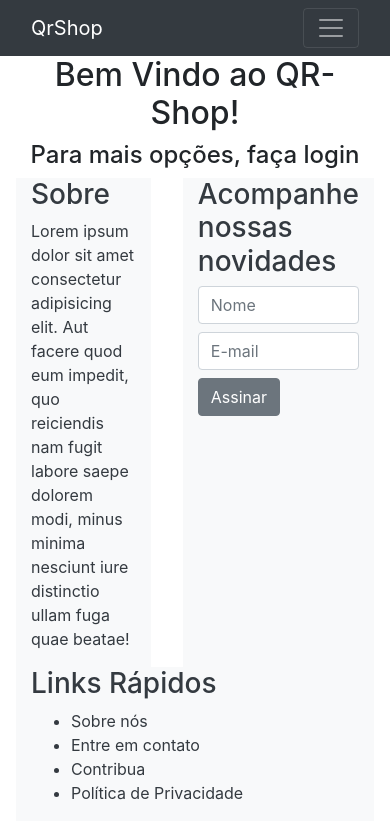
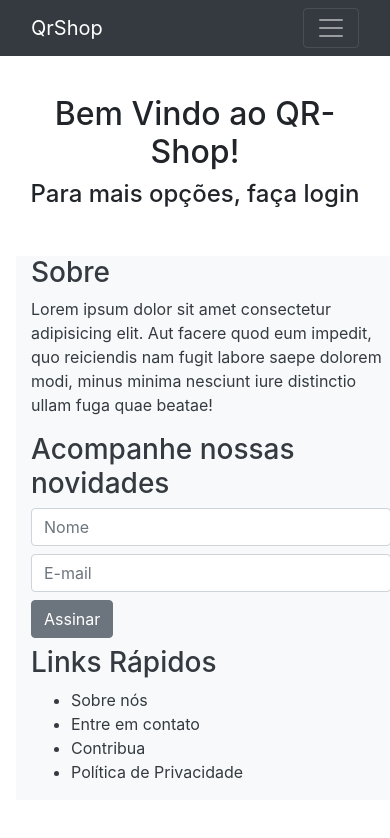
Before and after one commit to 21E321E4-DFE-GRP-EDS-01C1-N2-P1/qr-shop2, a Vue app: page / in a window 390 px wide. Shown: the top 838 px of the page. Built offline with nearby package versions, Linux system fonts and the light colour scheme.

Commit message:
footer responsivo

```diff
--- a/src/components/templates/footer/Footer.vue
+++ b/src/components/templates/footer/Footer.vue
@@ -1,6 +1,6 @@
 <template>
   <b-container>
-    <b-row>
+    <b-row id='row'>
       <b-col class='bg-light text-dark mx-3'>
         <h3>Sobre</h3>
         <p>Lorem ipsum dolor sit amet consectetur adipisicing elit. Aut facere quod eum impedit, quo reiciendis nam fugit labore saepe dolorem modi, minus minima nesciunt iure distinctio ullam fuga quae beatae!</p>
@@ -33,4 +33,11 @@ export default {
 </script>
 
 <style scoped>
+@media (max-width: 770px){
+.row {
+  display: flex;
+  flex-direction: column;
+}
+}
+
 </style>
```
